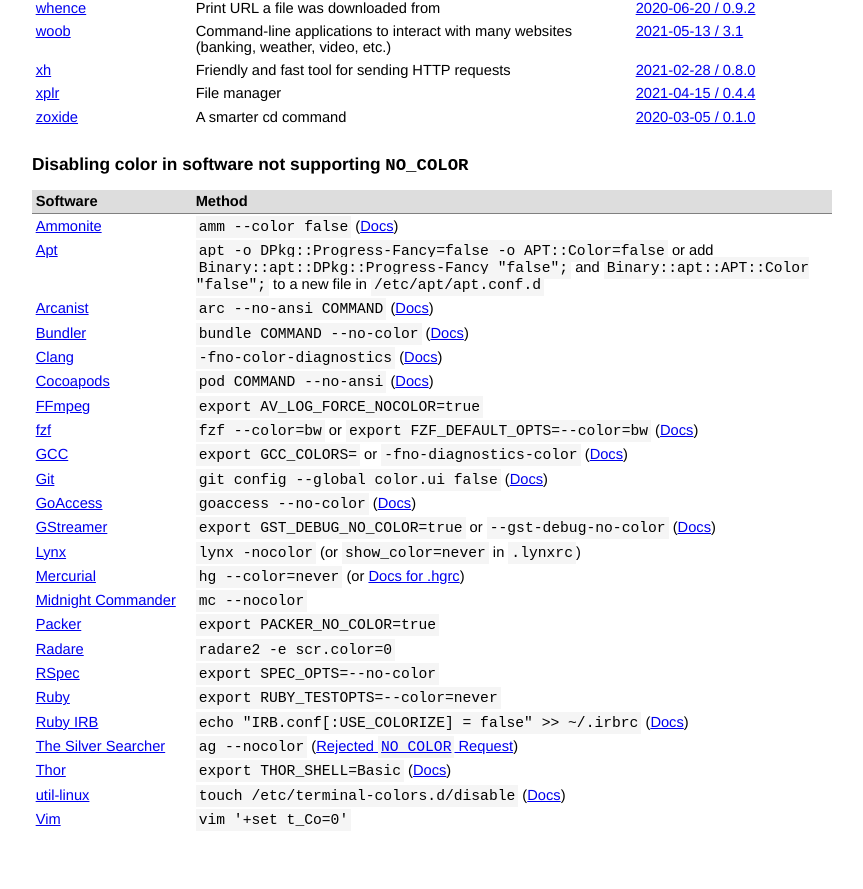
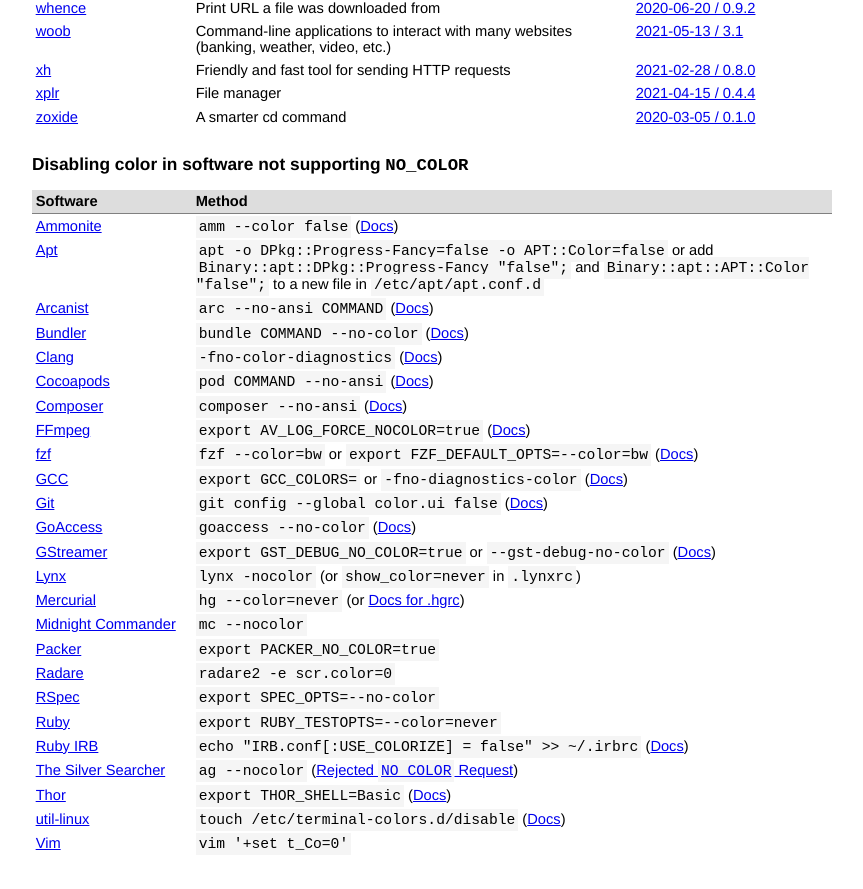
Before and after one commit to jcs/no_color, a Jekyll site: the page built from index.md, in a window 1280 px wide and 900 px high, scrolled down 4066 px. Shown: the top 889 px of the window, without its empty margins (208-1071 px from the left). Built offline with Jekyll 4.4.1, drawn with Linux system fonts in a browser that asks for light colours; our own code applies the rules of GitHub Pages for plain Markdown files.

Commit message:
Add Composer and ffmpeg to non-conforming list (#178)

```diff
--- a/index.md
+++ b/index.md
@@ -218,7 +218,8 @@ color via `NO_COLOR`.
 | [Bundler](https://bundler.io/) | `bundle COMMAND --no-color` ([Docs](https://bundler.io/v1.15/man/bundle.1.html)) |
 | [Clang](https://clang.llvm.org/) | `-fno-color-diagnostics` ([Docs](https://clang.llvm.org/docs/UsersManual.html#formatting-of-diagnostics)) |
 | [Cocoapods](https://cocoapods.org/) | `pod COMMAND --no-ansi` ([Docs](https://guides.cocoapods.org/terminal/commands.html#pod_install)) |
-| [FFmpeg](https://ffmpeg.org/) | `export AV_LOG_FORCE_NOCOLOR=true` |
+| [Composer](https://getcomposer.org/) | `composer --no-ansi` ([Docs](https://getcomposer.org/doc/03-cli.md#global-options)) |
+| [FFmpeg](https://ffmpeg.org/) | `export AV_LOG_FORCE_NOCOLOR=true` ([Docs](https://ffmpeg.org/ffmpeg.html#toc-Generic-options)) |
 | [fzf](https://github.com/junegunn/fzf) | `fzf --color=bw` or `export FZF_DEFAULT_OPTS=--color=bw` ([Docs](https://github.com/junegunn/fzf/wiki/Color-schemes)) |
 | [GCC](https://gcc.gnu.org/) | `export GCC_COLORS=` or `-fno-diagnostics-color` ([Docs](https://gcc.gnu.org/onlinedocs/gcc-7.3.0/gcc/Diagnostic-Message-Formatting-Options.html)) |
 | [Git](https://git-scm.com/) | `git config --global color.ui false` ([Docs](https://git-scm.com/docs/git-config#git-config-colorui))|
```
